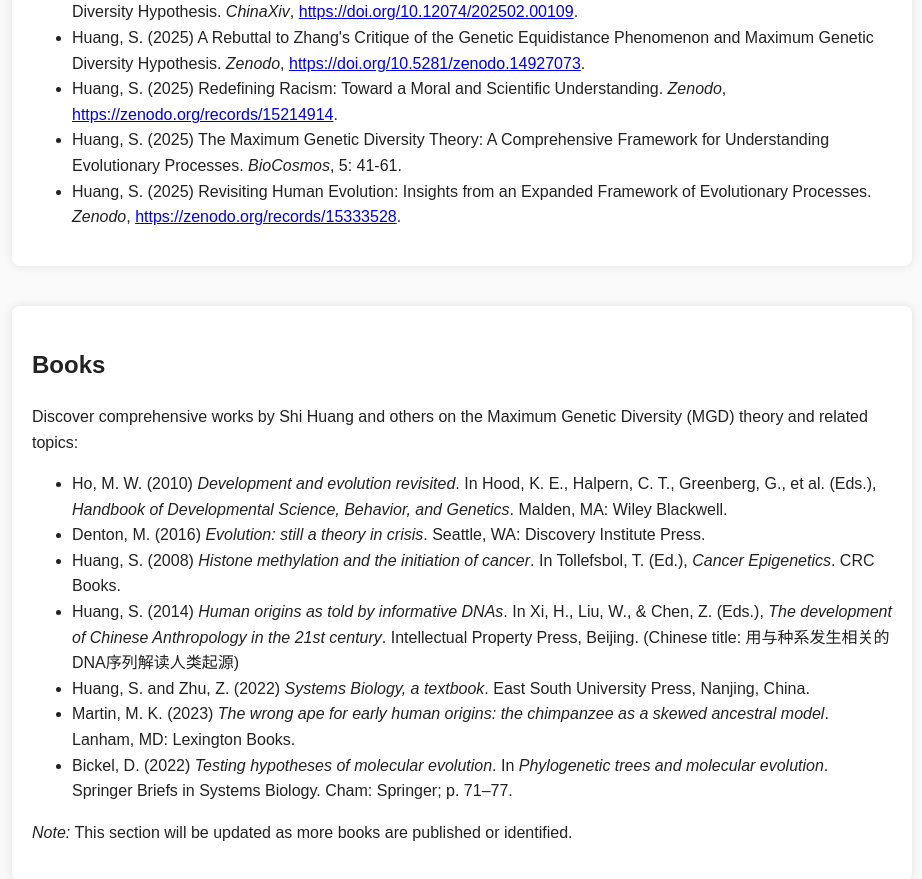
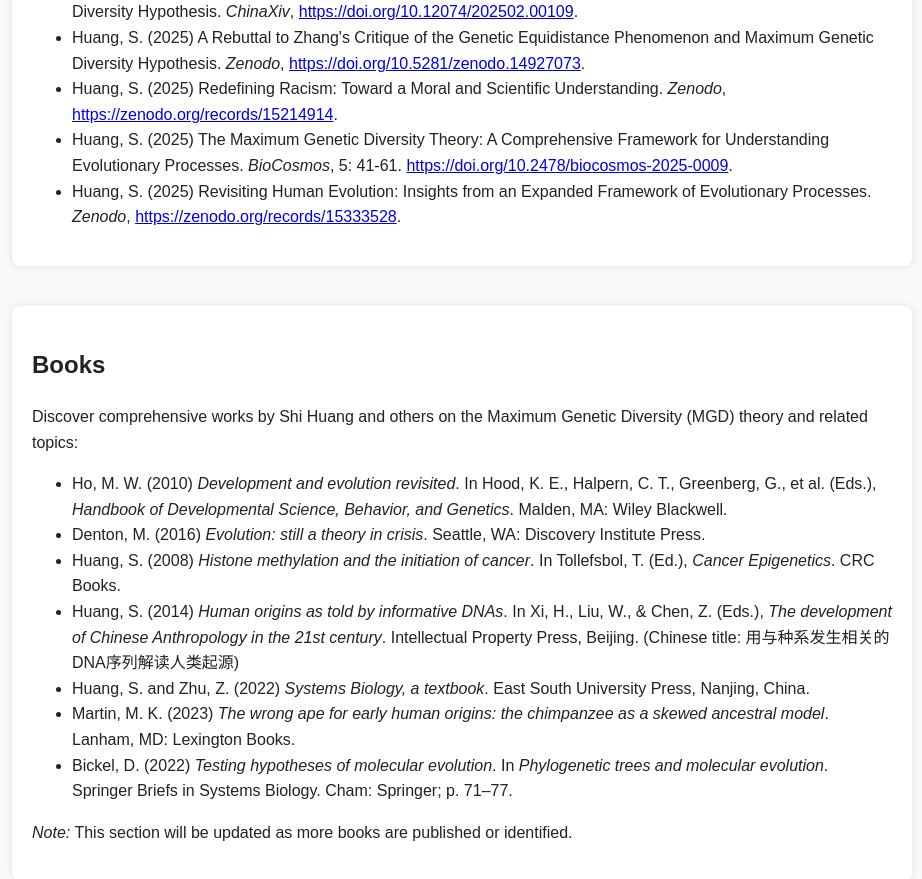
Before and after one commit to gnomonmax/thegoldengnomon, a plain HTML site: page index.html in a window 1280 px wide. Shown: the part 4419-5298 px from the top of the page, without its empty margins (178-1100 px from the left). Drawn offline with Linux system fonts and the light colour scheme.

Commit message:
Update index.html

```diff
--- a/index.html
+++ b/index.html
@@ -150,7 +150,7 @@
       <li>Huang, S. (2025) A Rebuttal to Zhang’s Critique of the Genetic Equidistance Phenomenon and Maximum Genetic Diversity Hypothesis. <em>ChinaXiv</em>, <a href="https://doi.org/10.12074/202502.00109" target="_blank" rel="noopener noreferrer">https://doi.org/10.12074/202502.00109</a>.</li>
       <li>Huang, S. (2025) A Rebuttal to Zhang's Critique of the Genetic Equidistance Phenomenon and Maximum Genetic Diversity Hypothesis. <em>Zenodo</em>, <a href="https://doi.org/10.5281/zenodo.14927073" target="_blank" rel="noopener noreferrer">https://doi.org/10.5281/zenodo.14927073</a>.</li>
       <li>Huang, S. (2025) Redefining Racism: Toward a Moral and Scientific Understanding. <em>Zenodo</em>, <a href="https://zenodo.org/records/15214914" target="_blank" rel="noopener noreferrer">https://zenodo.org/records/15214914</a>.</li>
-      <li>Huang, S. (2025) The Maximum Genetic Diversity Theory: A Comprehensive Framework for Understanding Evolutionary Processes. <em>BioCosmos</em>, 5: 41-61.</li>
+      <li>Huang, S. (2025) The Maximum Genetic Diversity Theory: A Comprehensive Framework for Understanding Evolutionary Processes. <em>BioCosmos</em>, 5: 41-61. <a href="https://doi.org/10.2478/biocosmos-2025-0009" target="_blank" rel="noopener noreferrer">https://doi.org/10.2478/biocosmos-2025-0009</a>.</li>
       <li>Huang, S. (2025) Revisiting Human Evolution: Insights from an Expanded Framework of Evolutionary Processes. <em>Zenodo</em>, <a href="https://zenodo.org/records/15333528" target="_blank" rel="noopener noreferrer">https://zenodo.org/records/15333528</a>.</li>
     </ul>
   </section>
```
